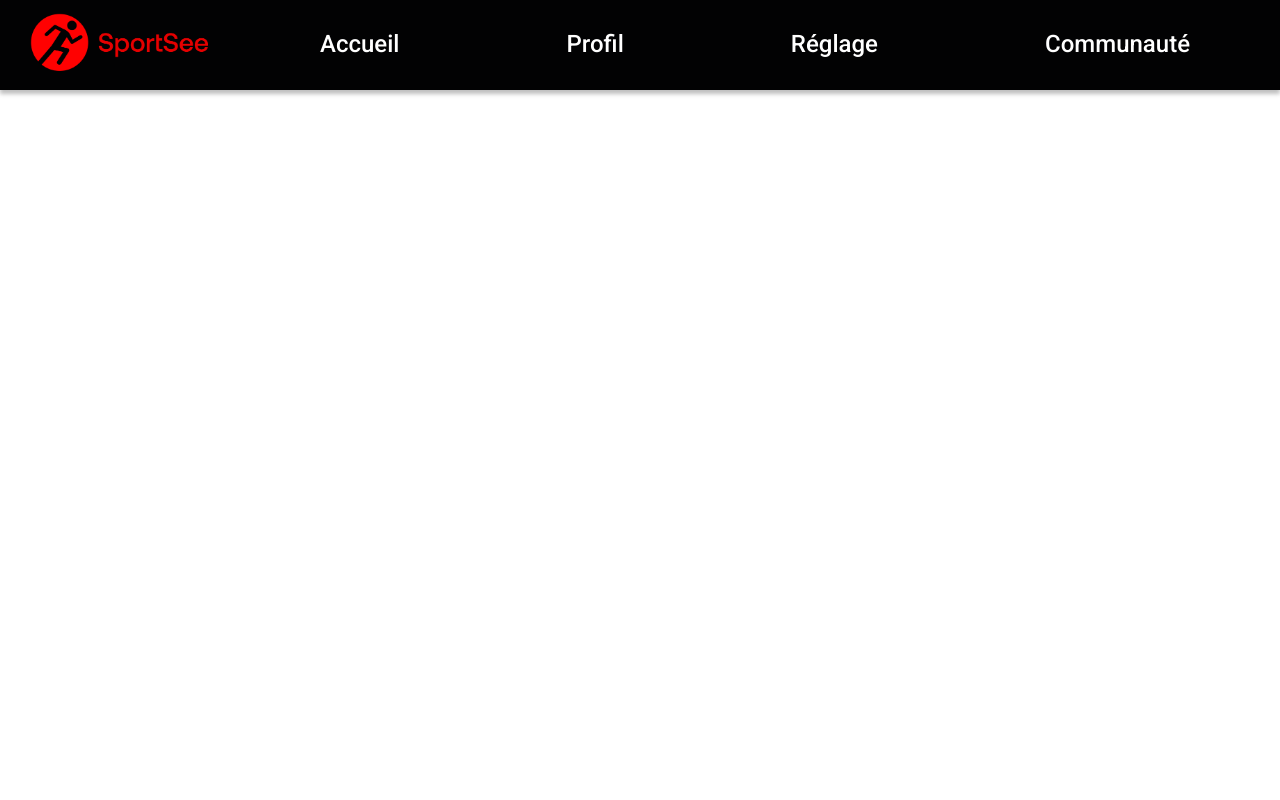
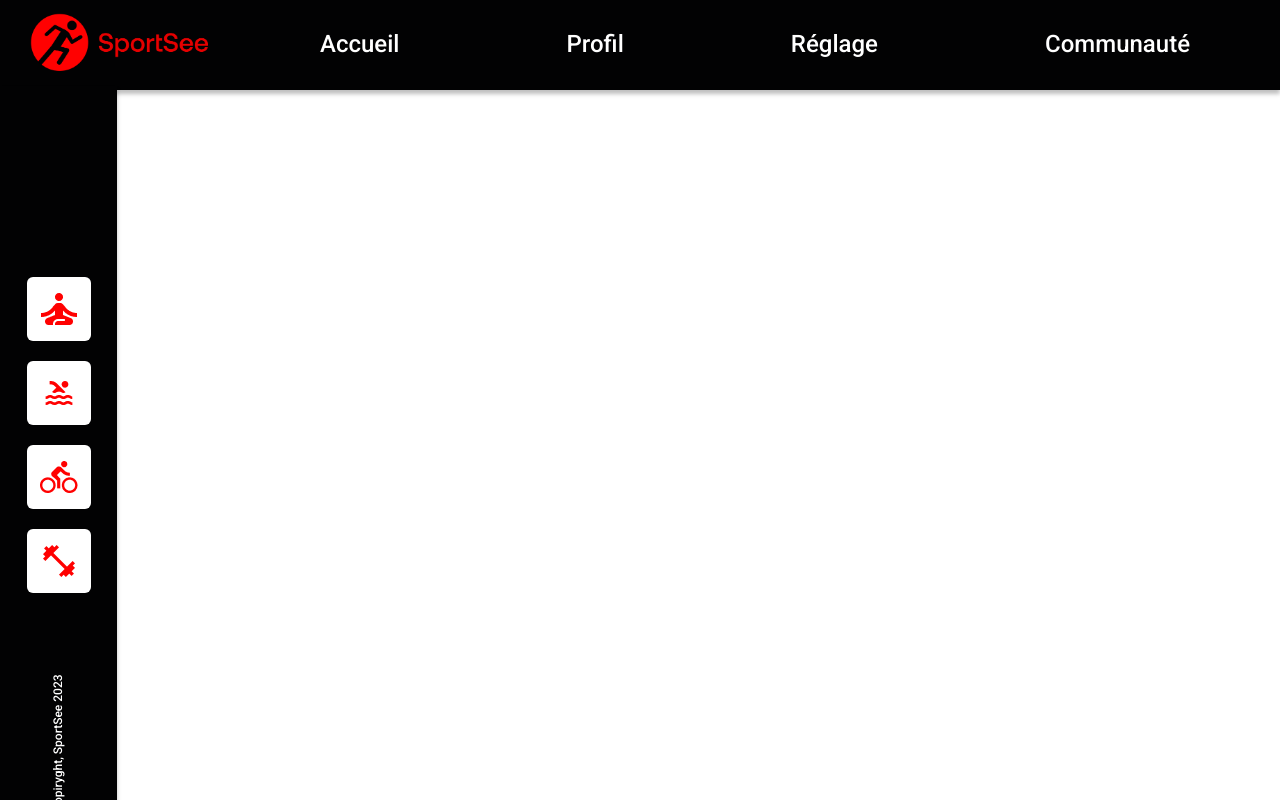
Before and after one commit to ZhannaZucher/sportsee, a React (Create React App) app: page / in a window 1280 px wide. Built offline with nearby package versions, Linux system fonts and the light colour scheme.

Commit message:
add : vertical menu

```diff
--- a/src/App.jsx
+++ b/src/App.jsx
@@ -1,11 +1,13 @@
 import { Routes, Route, BrowserRouter } from "react-router-dom"
 import Profile from "./pages/Profile/Profile"
 import Header from "./components/Header/Header"
+import VerticalNav from "./components/VerticalNav/VerticalNav"
 
 function App() {
   return (
     <BrowserRouter>
       <Header />
+      <VerticalNav />
       <Routes>
         <Route path="/:id" element={<Profile />} />
       </Routes>
```
